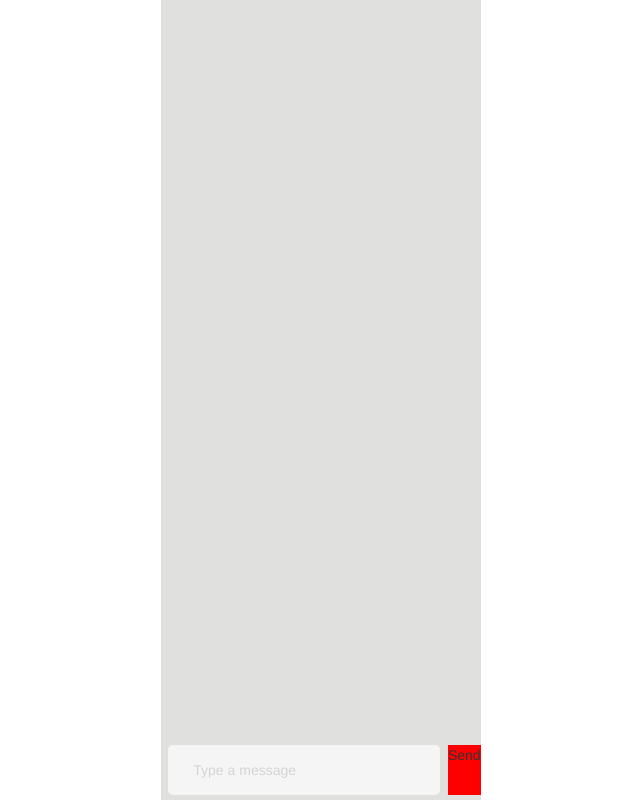
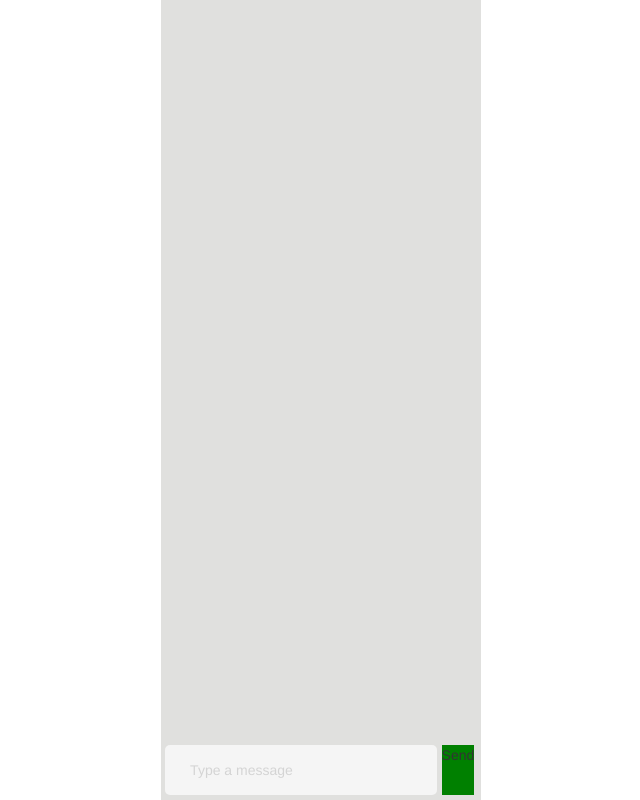
Before and after one commit to mnshaw/voca, a plain HTML site: page index.html in a window 1280 px wide. Shown: the whole page, without its empty margins (266-906 px from the left). Drawn offline with nearby package versions, Linux system fonts and the light colour scheme.

Commit message:
Minor fix

```diff
--- a/index.html
+++ b/index.html
@@ -3,7 +3,9 @@
   <head>
 	<meta charset="utf-8">
 	<meta http-equiv="X-UA-Compatible" content="IE=edge">
-	<meta name="viewport" content="width=device-width, initial-scale=1, shrink-to-fit=no">
+    <meta name="format-detection" content="telephone=no" />
+    <meta name="msapplication-tap-highlight" content="no" />
+    <meta name="viewport" content="user-scalable=no, initial-scale=1, maximum-scale=1, minimum-scale=1, width=device-width" />
 	<title>Voka</title>
 	<link href="https://fonts.googleapis.com/css?family=Open+Sans:400,700" rel="stylesheet">
 
@@ -27,7 +29,7 @@
                     <input class="mytext" placeholder="Type a message"/>
                 </div>
             </div>
-            <a class="send" data-role='button' style="background-color: red;">Send</a>
+            <a class="send" data-role='button' style="margin-right: 2%; background-color: green;">Send</a>
         </div>
     </div>
 </body>
```
